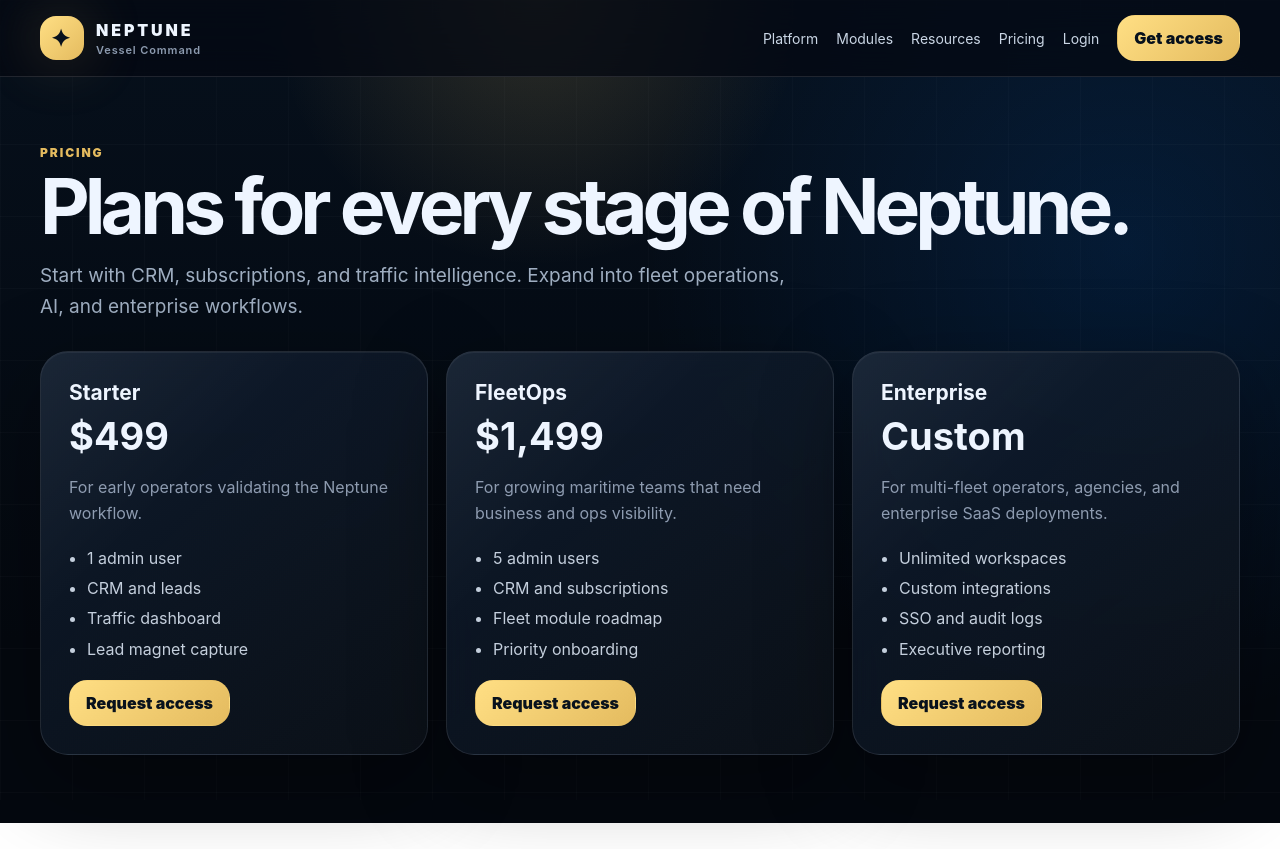
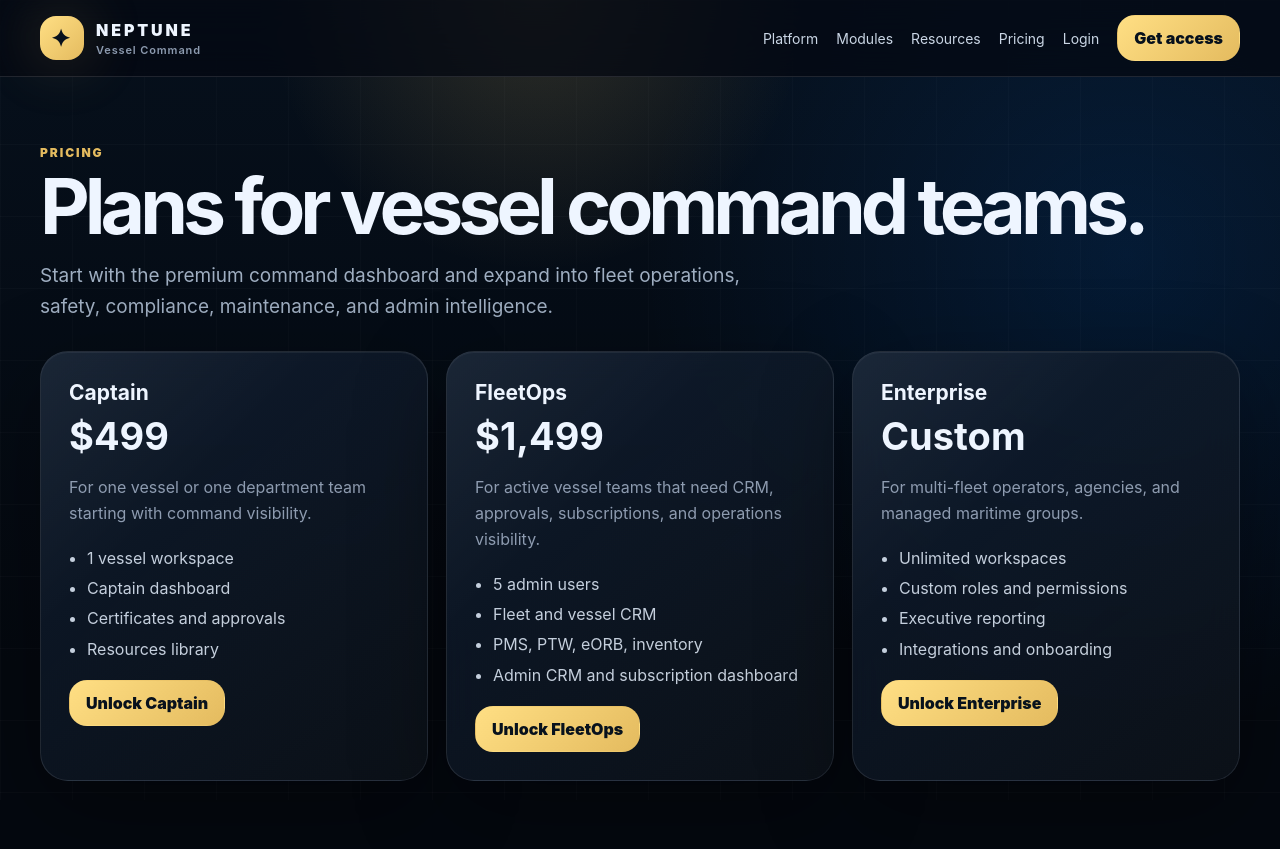
Before and after one commit to eagleconsulting954-a11y/Neptune-product, a Next.js app: page /pricing in a window 1280 px wide. Before the commit the page ends 823 px from the top, so only its background shows below. Built offline with nearby package versions, Linux system fonts and the light colour scheme.

Commit message:
Update pricing for vessel command plans

```diff
--- a/app/pricing/page.tsx
+++ b/app/pricing/page.tsx
@@ -2,16 +2,23 @@ import Link from "next/link";
 import { SiteHeader } from "@/components/SiteHeader";
 
 const plans = [
-  { name: "Starter", price: "$499", description: "For early operators validating the Neptune workflow.", features: ["1 admin user", "CRM and leads", "Traffic dashboard", "Lead magnet capture"] },
-  { name: "FleetOps", price: "$1,499", description: "For growing maritime teams that need business and ops visibility.", features: ["5 admin users", "CRM and subscriptions", "Fleet module roadmap", "Priority onboarding"] },
-  { name: "Enterprise", price: "Custom", description: "For multi-fleet operators, agencies, and enterprise SaaS deployments.", features: ["Unlimited workspaces", "Custom integrations", "SSO and audit logs", "Executive reporting"] }
+  { name: "Captain", price: "$499", description: "For one vessel or one department team starting with command visibility.", features: ["1 vessel workspace", "Captain dashboard", "Certificates and approvals", "Resources library"] },
+  { name: "FleetOps", price: "$1,499", description: "For active vessel teams that need CRM, approvals, subscriptions, and operations visibility.", features: ["5 admin users", "Fleet and vessel CRM", "PMS, PTW, eORB, inventory", "Admin CRM and subscription dashboard"] },
+  { name: "Enterprise", price: "Custom", description: "For multi-fleet operators, agencies, and managed maritime groups.", features: ["Unlimited workspaces", "Custom roles and permissions", "Executive reporting", "Integrations and onboarding"] }
 ];
 
 export default function PricingPage() {
   return (
     <>
       <SiteHeader />
-      <main className="section"><div className="container"><div className="eyebrow">Pricing</div><h1>Plans for every stage of Neptune.</h1><p className="lede">Start with CRM, subscriptions, and traffic intelligence. Expand into fleet operations, AI, and enterprise workflows.</p><div className="pricing-grid">{plans.map(plan => <article className="card price" key={plan.name}><h3>{plan.name}</h3><strong>{plan.price}</strong><p>{plan.description}</p><ul>{plan.features.map(feature => <li key={feature}>{feature}</li>)}</ul><Link href="/#lead-magnet" className="btn gold">Request access</Link></article>)}</div></div></main>
+      <main className="section">
+        <div className="container">
+          <div className="eyebrow">Pricing</div>
+          <h1>Plans for vessel command teams.</h1>
+          <p className="lede">Start with the premium command dashboard and expand into fleet operations, safety, compliance, maintenance, and admin intelligence.</p>
+          <div className="pricing-grid">{plans.map(plan => <article className="card price premium-card" key={plan.name}><h3>{plan.name}</h3><strong>{plan.price}</strong><p>{plan.description}</p><ul>{plan.features.map(feature => <li key={feature}>{feature}</li>)}</ul><Link href="/checkout" className="btn gold">Unlock {plan.name}</Link></article>)}</div>
+        </div>
+      </main>
     </>
   );
 }
```
